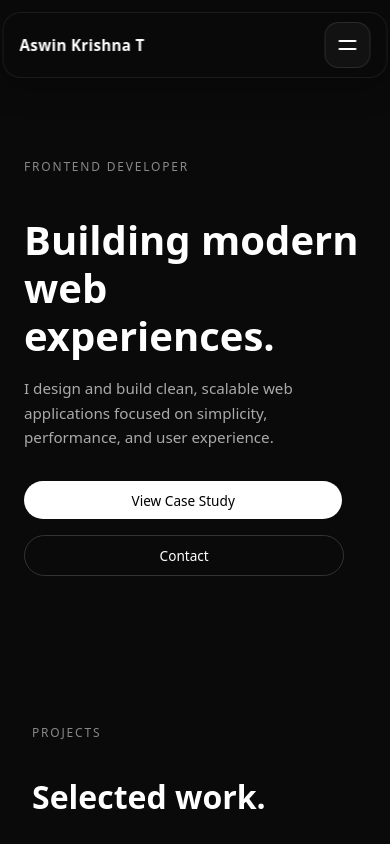
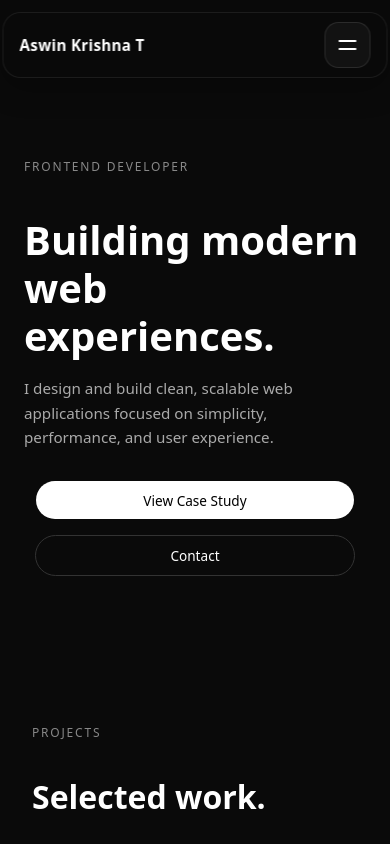
Before and after one commit to aaswne/updated-portfolio-2026-apri, a Next.js app: page / in a window 390 px wide. Shown: the top 844 px of the page. Built offline with nearby package versions, Linux system fonts and the light colour scheme.

Commit message:
updated action position

```diff
--- a/app/components/Contact/contact.css
+++ b/app/components/Contact/contact.css
@@ -41,6 +41,7 @@
   gap: 1rem;
   flex-wrap: wrap;
   margin-bottom: 2rem;
+
 }
 
 /* Meta tags */
@@ -63,4 +64,8 @@
   .contact__text {
     font-size: 0.95rem;
   }
+
+  .contact__actions{
+    justify-content: center;
+  }
 }
--- a/app/components/Hero/Hero.css
+++ b/app/components/Hero/Hero.css
@@ -43,6 +43,7 @@
   display: flex;
   flex-wrap: wrap;
   gap: 1rem;
+
 }
 
 /* Buttons base */
@@ -83,4 +84,9 @@
   .hero__description {
     font-size: 0.95rem;
   }
+
+  .hero__actions{
+        justify-content: center;
+
+  }
 }
```
